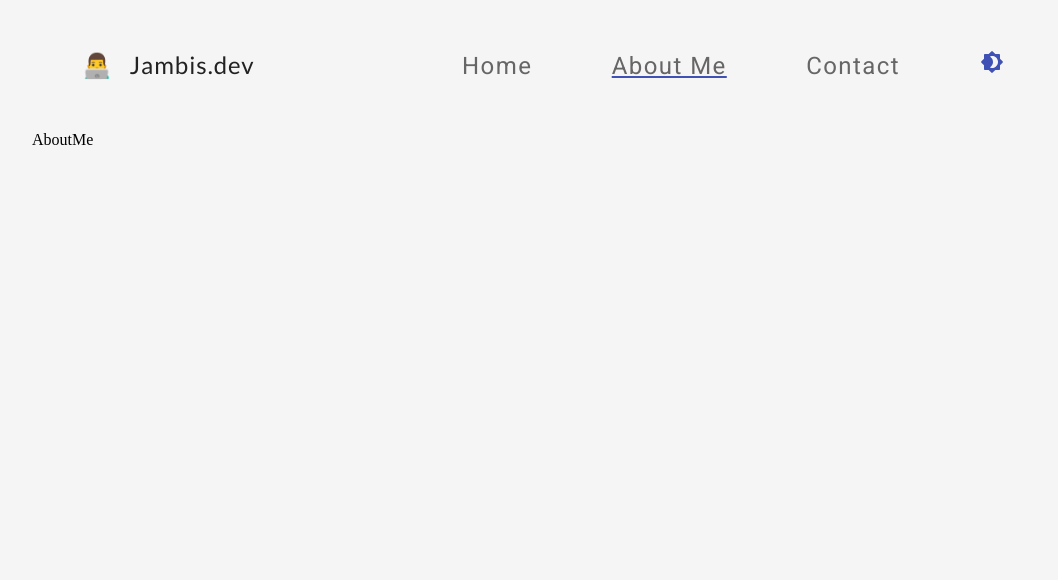
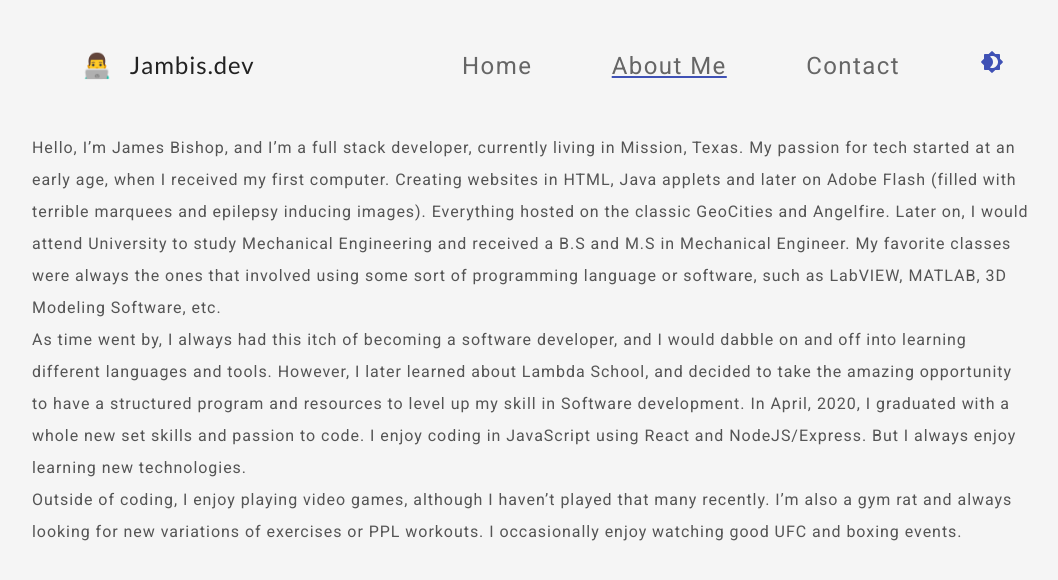
Before and after one commit to jambis/react-portfolio, a React (Create React App) app: page /aboutme in a window 1280 px wide. Shown: the top 580 px of the page, without its empty margins (108-1166 px from the left). Built offline with nearby package versions, Linux system fonts and the light colour scheme.

Commit message:
Completed the About Me Section

```diff
--- a/src/Components/AboutMe.js
+++ b/src/Components/AboutMe.js
@@ -1,7 +1,16 @@
-import React from "react";
+import React, { useState } from "react";
+
+import { about } from "../Data/abouttext";
 
 const AboutMe = () => {
-  return <>AboutMe</>;
+  const aboutText = useState(about)[0];
+
+  const renderAboutText = () => {
+    return aboutText.mainText?.map((p) => {
+      return <p>{p}</p>;
+    });
+  };
+  return <>{renderAboutText()}</>;
 };
 
 export default AboutMe;
--- /dev/null
+++ b/src/Data/abouttext.js
@@ -0,0 +1,7 @@
+export const about = {
+  mainText: [
+    "Hello, I’m James Bishop, and I’m a full stack developer, currently living in Mission, Texas. My passion for tech started at an early age, when I received my first computer. Creating websites in HTML, Java applets and later on Adobe Flash (filled with terrible marquees and epilepsy inducing images). Everything hosted on the classic GeoCities and Angelfire. Later on, I would attend University to study Mechanical Engineering and received a B.S and M.S in Mechanical Engineer. My favorite classes were always the ones that involved using some sort of programming language or software, such as LabVIEW, MATLAB, 3D Modeling Software, etc.",
+    "As time went by, I always had this itch of becoming a software developer, and I would dabble on and off into learning different languages and tools. However, I later learned about Lambda School, and decided to take the amazing opportunity to have a structured program and resources to level up my skill in Software development. In April, 2020, I graduated with a whole new set skills and passion to code. I enjoy coding in JavaScript using React and NodeJS/Express. But I always enjoy learning new technologies.",
+    "Outside of coding, I enjoy playing video games, although I haven’t played that many recently. I’m also a gym rat and always looking for new variations of exercises or PPL workouts. I occasionally enjoy watching good UFC and boxing events.",
+  ],
+};
```
